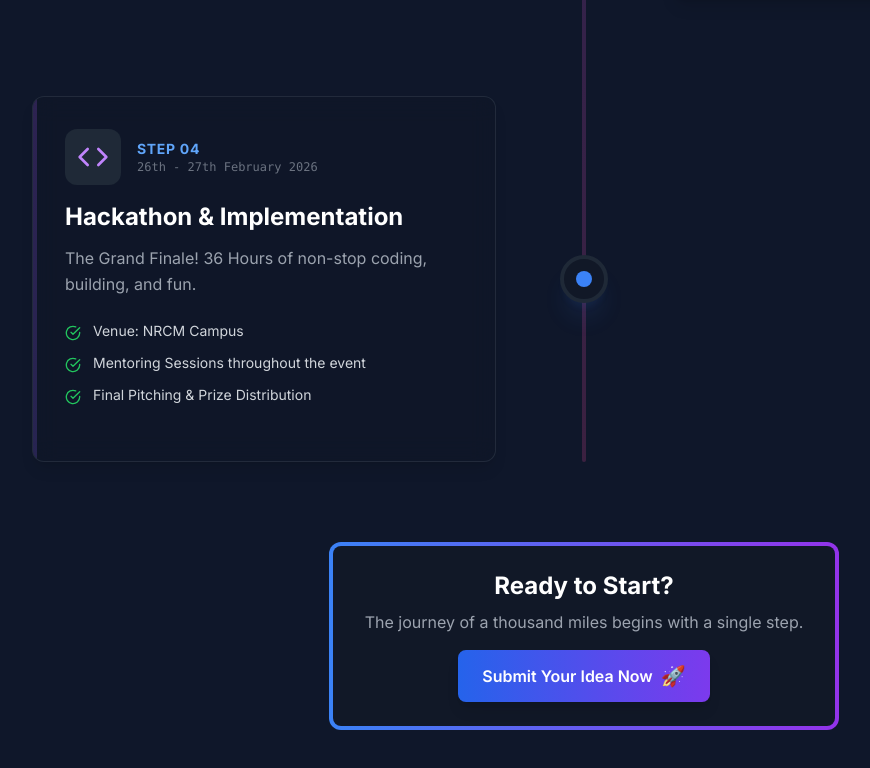
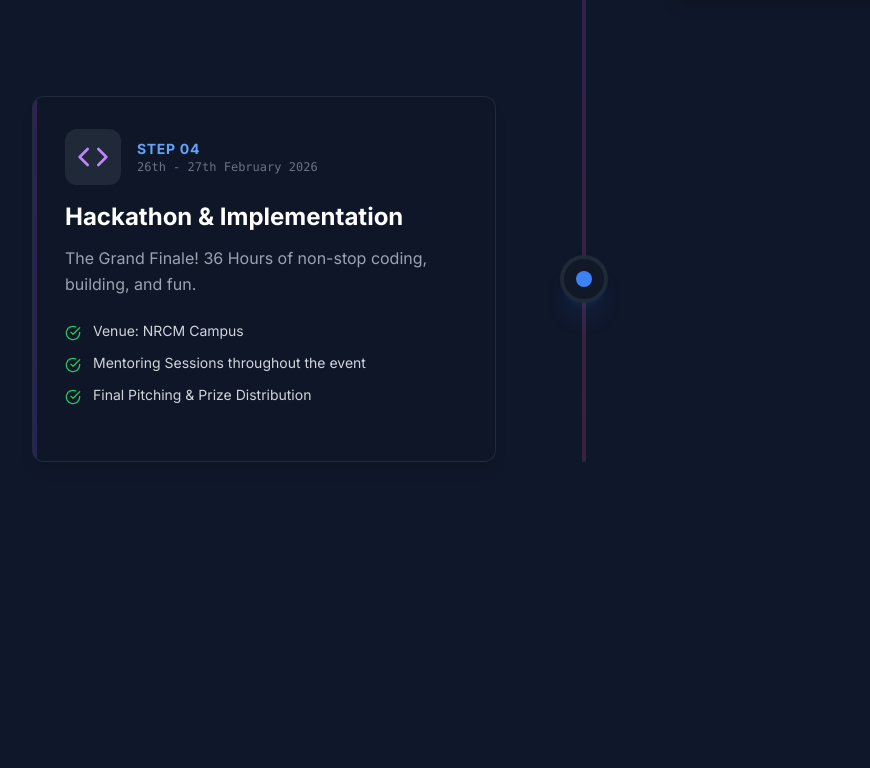
Before and after one commit to revanthbanoth/NRCM_CodeStorm, a React (Vite) app in the folder client/: page /process in a window 1280 px wide. Shown: the part 1652-2420 px from the top of the page, without its empty margins (56-926 px from the left). After the commit the page ends 2194 px from the top, so only its background shows below. Built offline with nearby package versions, Linux system fonts and the light colour scheme.

Commit message:
Remove call to action for submitting ideas
Removed the call to action section prompting users to submit their ideas.

```diff
--- a/client/src/pages/Process.jsx
+++ b/client/src/pages/Process.jsx
@@ -149,21 +149,7 @@ const Process = () => {
                 </div>
             </div>
 
-            <div className="mt-20 text-center">
-                <motion.div
-                    initial={{ opacity: 0, scale: 0.9 }}
-                    whileInView={{ opacity: 1, scale: 1 }}
-                    className="inline-block p-1 bg-gradient-to-r from-blue-500 to-purple-600 rounded-xl"
-                >
-                    <div className="bg-gray-900 rounded-lg px-8 py-6">
-                        <h3 className="text-2xl font-bold text-white mb-2">Ready to Start?</h3>
-                        <p className="text-gray-400 mb-4">The journey of a thousand miles begins with a single step.</p>
-                        <Link to="/submit-idea" className="btn-primary inline-flex items-center gap-2">
-                            Submit Your Idea Now <span className="text-xl">🚀</span>
-                        </Link>
-                    </div>
-                </motion.div>
-            </div>
+
 
         </div>
     );
```
